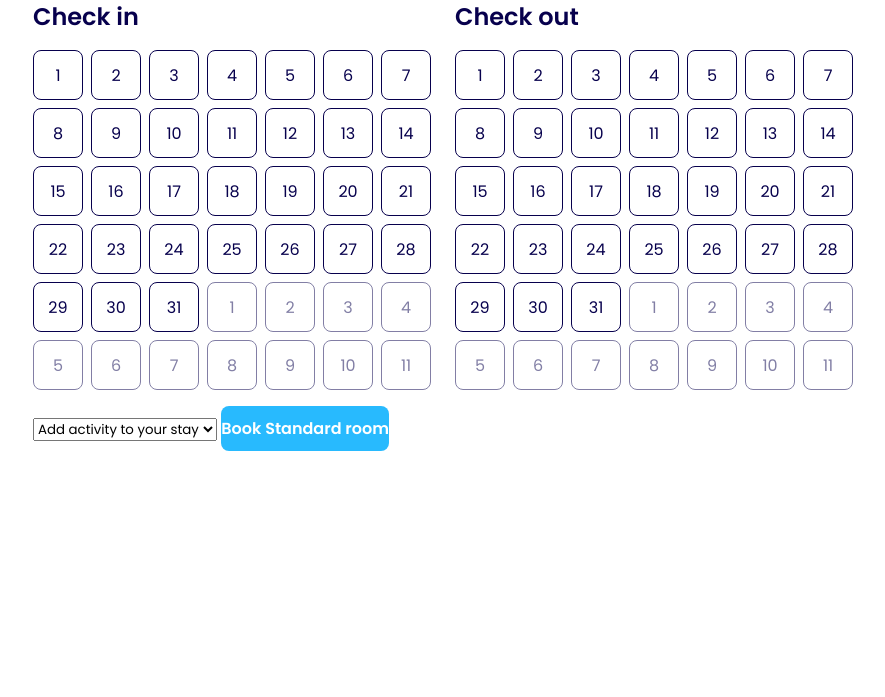
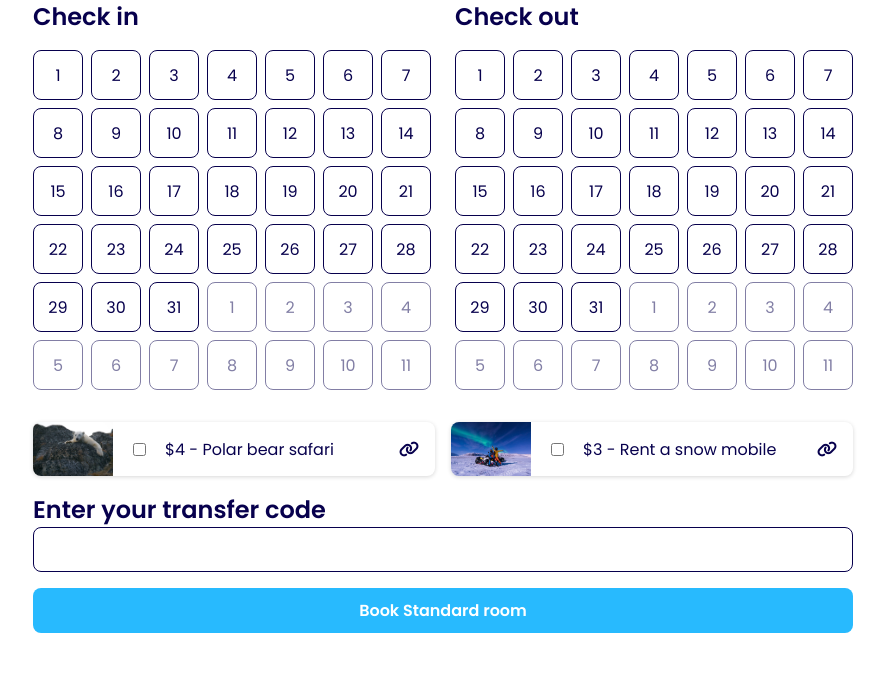
Before and after one commit to selmarosine/polar-hotel, a PHP site: page /room.php?room=1 in a window 1280 px wide. Shown: the part 978-1675 px from the top of the page, without its empty margins (197-1082 px from the left). Before the commit the page ends 1429 px from the top, so only its background shows below. Run offline with PHP 8.4, Linux system fonts and the light colour scheme; data comes from the database, SQL or seed files in the repository.

Commit message:
booking activities check boxes and transfer code input

```diff
--- a/assets/style/style.css
+++ b/assets/style/style.css
@@ -384,7 +384,11 @@ aside nav {
 
 .book-room-form {
   margin: 64px auto;
-  width: fit-content;
+  display: flex;
+  flex-direction: column;
+  gap: 16px;
+  width: 100%;
+  max-width: 820px;
 }
 
 .calendar-grid {
@@ -453,6 +457,43 @@ aside nav {
   gap: 24px;
 }
 
+.room-activities {
+  display: grid;
+  grid-template-columns: repeat(auto-fill, minmax(400px, 1fr));
+  gap: 16px;
+}
+
+.room-activities-card {
+  display: flex;
+  align-items: center;
+  gap: 16px;
+  padding-right: 16px;
+  width: 100%;
+  overflow: hidden;
+  border-radius: var(--rounded-sm);
+  box-shadow: rgba(0, 0, 0, 0.16) 0px 1px 4px;
+}
+
+.room-activities-card img {
+  width: 80px;
+  object-fit: cover;
+  object-position: center;
+}
+
+.flex-grow {
+  flex-grow: 1;
+  text-align: end;
+}
+
+.transfer-code-input {
+  width: 100%;
+  border: 1px solid var(--dark-blue);
+  border-radius: var(--rounded-sm);
+  padding: 8px;
+  font-size: 18px;
+  font-weight: 500;
+}
+
 /* ---- Activities ---- */
 .activity-cards-container {
   display: flex;
--- a/room.php
+++ b/room.php
@@ -47,12 +47,24 @@ $room = reset($filteredRooms);
                 require __DIR__ . "/views/calendar.php"; ?>
             </div>
         </div>
-        <select name="activities" id="activities">
-            <option value="" selected disabled>Add activity to your stay</option>
+        <div class="room-activities">
             <?php foreach ($activities as $activity) : ?>
-                <option value="<?= $activity["id"] ?>"><?= "$" . $activity["price"] . " - " .  $activity["activity"] ?></option>
+                <div class="room-activities-card">
+                    <img src="<?= "assets/images/" . $activity["image"] ?>" alt="activity">
+                    <input type="checkbox" name="activity" value="<?= $activity["id"] ?>">
+                    <div><?= "$" . $activity["price"] . " - " . $activity["activity"] ?></div>
+                    <a href="activities.php" class="text-dark-blue flex-grow">
+                        <i class="fa-solid fa-link"></i>
+                    </a>
+                </div>
             <?php endforeach; ?>
-        </select>
+        </div>
+        <div>
+            <label for="transfer-code">
+                <h3>Enter your transfer code</h3>
+            </label>
+            <input class="transfer-code-input" type="text" name="transfer-code" id="transfer-code" required>
+        </div>
         <input type="hidden" name="room" value="<?= $roomId ?>">
         <button type="submit" class="submit-btn-blue">Book <?= $room["name"] ?></button>
     </form>
```
